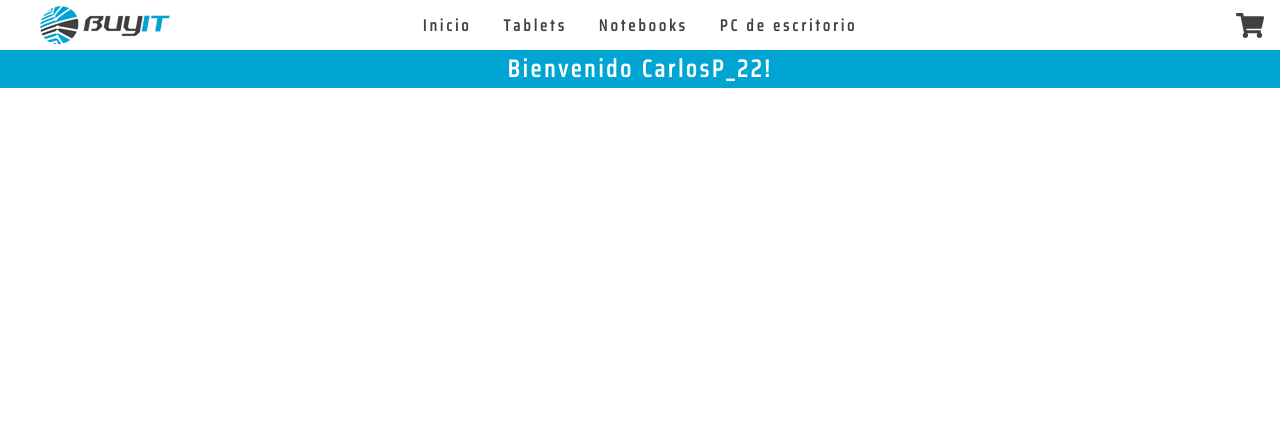
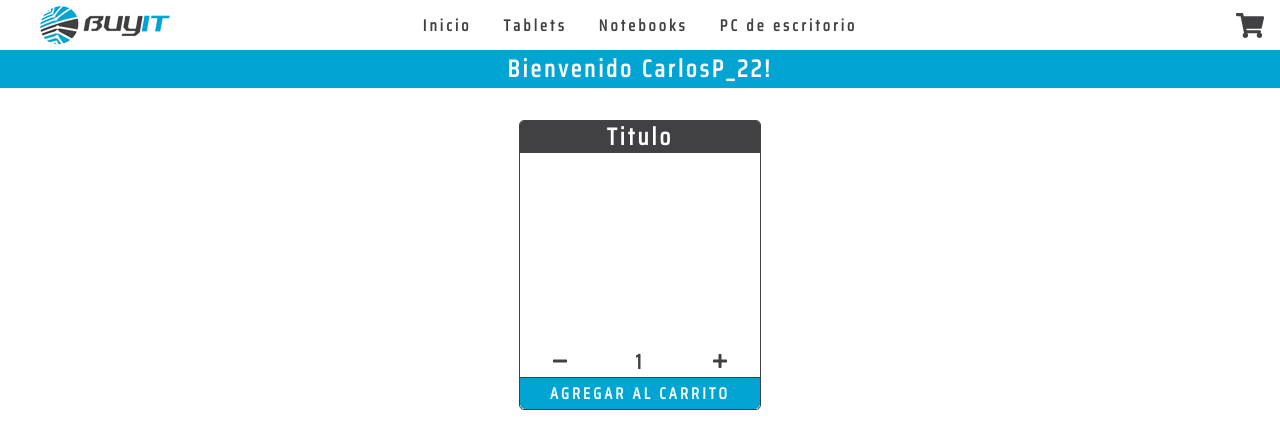
Before and after one commit to JulianL463/reactjs-e-commerce, a React (Create React App) app: page / in a window 1280 px wide. Shown: the top 448 px of the page. Built offline with nearby package versions, Linux system fonts and the light colour scheme.

Commit message:
Desafio 4: Contador con botón

```diff
--- /dev/null
+++ b/src/components/ItemCount.js
@@ -0,0 +1,38 @@
+import { React, useState } from "react";
+import { FaMinus, FaPlus } from "react-icons/fa";
+
+const ItemCount = ({ className, stock, initial, onAdd }) => {
+
+    const [cant, setcant] = useState(initial);
+    const [itemStock, setitemStock] = useState(stock);
+
+    const addOne = () =>{
+        cant<stock && setcant(cant+1);
+    }
+    const subtractOne = () =>{
+        cant>1 && setcant(cant-1);
+    }
+
+    const addToCart = () => {
+        if(cant<=itemStock){
+            onAdd(cant);
+            setitemStock(itemStock-cant);
+        }
+    }
+
+    return (
+        <div className= {className}>
+            <h3>Titulo</h3>
+            <div>
+                <div>
+                    <FaMinus onClick={subtractOne}/>
+                    <div>{cant}</div>
+                    <FaPlus onClick={addOne}/>
+                </div>
+                <button onClick={addToCart}>AGREGAR AL CARRITO</button>
+            </div>
+        </div>
+    )
+}
+
+export default ItemCount
--- a/src/components/ItemListContainer.js
+++ b/src/components/ItemListContainer.js
@@ -1,8 +1,18 @@
 import React from 'react'
+import { StyledItemCount } from './styles/ItemCount.styled';
+const ItemListContainer = ({className, user}) => {
 
-const ItemListContainer = ({className, user}) => {
+  const onAdd = (cant) => {
+    cant>1 ?
+    console.log(`Se agregaron ${cant} productos al carrito`)
+    :console.log(`Se agrego ${cant} producto al carrito`);
+  }
+
   return (
-    <h2 className={className}>Bienvenido {user}!</h2>
+    <div className={className}>
+      <h2>Bienvenido {user}!</h2>
+      <StyledItemCount stock= {10} initial= {1} onAdd= {onAdd} />
+    </div>
   )
 }
 
--- a/src/components/NavBar.js
+++ b/src/components/NavBar.js
@@ -1,5 +1,4 @@
 import React from "react";
-import logo from '../imgs/logobuyit-small.png';
 import { Nav, StyledBurger, StyledCartWidget } from "./styles/NavBar.styled";
 import StyledContainer from "./styles/Container.styled";
 
@@ -8,7 +7,7 @@ const NavBar = () => {
     return(
         <StyledContainer>
             <Nav>
-                    <img src={logo} alt=""/>
+                    <img src='./imgs/logobuyit-small.png' alt=""/>
                     <ul>
                         <li><a href="#">Inicio</a></li>
                         <li><a href="#">Tablets</a></li>
--- /dev/null
+++ b/src/components/styles/ItemCount.styled.js
@@ -0,0 +1,75 @@
+import styled from "styled-components";
+import ItemCount from "../ItemCount";
+
+export const StyledItemCount = styled(ItemCount)`
+    display: flex;
+    flex-direction: column;
+    justify-content: space-between;
+
+    margin: 2rem auto;
+
+    border-radius: 5px;
+    overflow: hidden;
+
+    border: 1px solid ${({theme}) => theme.colors.secondary};
+
+    background-color: ${({theme}) => theme.colors.main};
+    color: ${({theme}) => theme.colors.secondary};
+
+    width: 15rem;
+    height: 18rem;
+
+    user-select: none;
+
+    h3{
+        font-size: 1.5rem;
+        line-height: 2rem;
+
+        background-color: ${({theme}) => theme.colors.secondary};
+        color: ${({theme}) => theme.colors.main};
+    }
+
+    div{
+        button{
+            width: 100%;
+            height: 2rem;
+            margin: 0;
+
+            font-family: 'Saira Condensed', 'Times New Roman', sans-serif, -apple-system, BlinkMacSystemFont;
+            font-size: 1rem;
+            letter-spacing: 0.2rem;
+            line-height: 1.5rem;
+            font-weight: 600;
+
+
+
+            background-color: ${({theme}) => theme.colors.primary};
+            color: ${({theme}) => theme.colors.main};
+
+            border: none;
+            border-top: 1px outset ${({theme}) => theme.colors.secondary};
+            border-radius: 0 0 5px 5px;
+
+            &:active{
+                font-size: 0.98rem;
+                border: 2px inset ${({theme}) => theme.colors.primary};
+            }
+        }
+
+        div{
+            display: flex;
+            justify-content: space-between;
+            align-items: center;
+            padding: 0 2rem;
+            height: 2rem;
+
+            div{
+                font-size: 1.3rem;
+                font-weight: 600;
+
+                color: ${({theme}) => theme.colors.secondary};
+            }
+        }
+
+    }
+`
--- a/src/components/styles/ItemListContainer.styled.js
+++ b/src/components/styles/ItemListContainer.styled.js
@@ -4,5 +4,9 @@ import ItemListContainer from "../ItemListContainer";
 export const StyledItemListContainer = styled(ItemListContainer)`
     text-align: center;
     color: ${({theme}) => theme.colors.main};
-    background-color: ${({theme}) => theme.colors.primary};
+
+    h2{
+        background-color: ${({theme}) => theme.colors.primary};
+    }
+
 `;
--- a/src/components/styles/NavBar.styled.js
+++ b/src/components/styles/NavBar.styled.js
@@ -44,6 +44,7 @@ export const Nav = styled.nav`
 
     ${StyledBurger}{
         order: 0;
+        justify-self: left;
     }
     img{
         order: 1;
```
Also changed, not shown: public/imgs/logobuyit-small.png (renamed from src/imgs/logobuyit-small.png), public/imgs/logobuyit.png (renamed from src/imgs/logobuyit.png).
